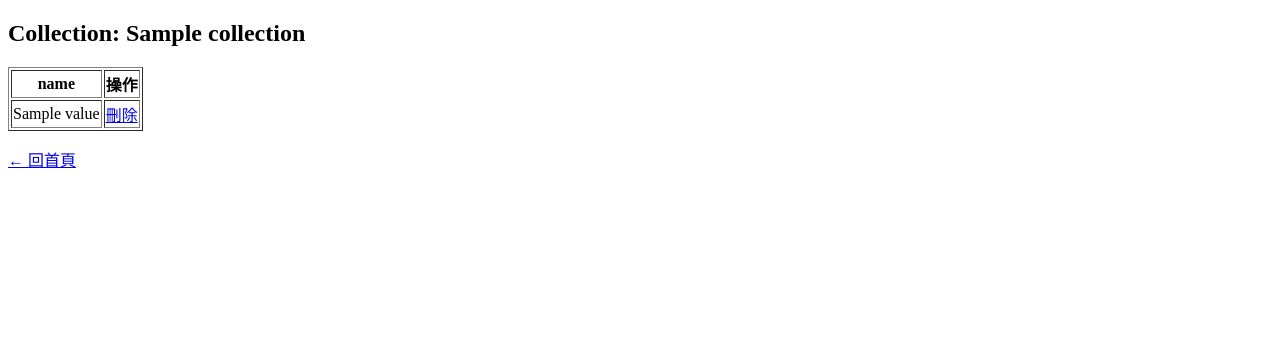
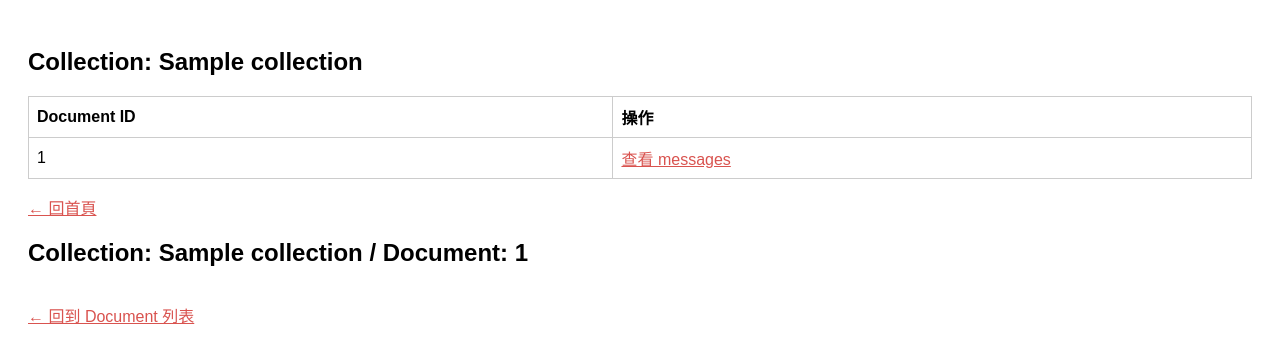
Before and after one commit to leistialove/move, a Flask app: template templates/firebase_view.html in a window 1280 px wide. Shown: the top 363 px of the page. Run offline with Flask 3, Linux system fonts and the light colour scheme; the template is opened without the code that fills it: most values are stand-ins (such as "Sample title", 1, 10 or a date in 2020); parts of the project's set-up code (start-up, migrations or seed data) failed here and were passed over.

Commit message:
Update firebase_view.html

```diff
--- a/templates/firebase_view.html
+++ b/templates/firebase_view.html
@@ -1,28 +1,28 @@
 <!DOCTYPE html>
-<html>
+<html lang="zh-Hant">
 <head>
-    <title>查看 {{ collection }} 資料</title>
+  <meta charset="UTF-8">
+  <title>Documents in {{ collection }}</title>
+  <style>
+    body { font-family: sans-serif; padding: 20px; }
+    table { border-collapse: collapse; width: 100%; }
+    th, td { border: 1px solid #ccc; padding: 8px; text-align: left; }
+    a { color: #007bff; }
+  </style>
 </head>
 <body>
   <h2>Collection: {{ collection }}</h2>
-    <table border="1">
+  <table>
     <thead>
-            <tr>
-                {% if documents %}
-                    {% for key in documents[0].keys() %}
-                        <th>{{ key }}</th>
-                    {% endfor %}
-                    <th>操作</th>
-                {% endif %}
-            </tr>
+      <tr><th>Document ID</th><th>操作</th></tr>
     </thead>
     <tbody>
-            {% for doc in documents %}
+      {% for rec in records %}
         <tr>
-                    {% for value in doc.values() %}
-                        <td>{{ value }}</td>
-                    {% endfor %}
-                    <td><a href="{{ url_for('delete_document', collection=collection, doc_id=doc['id']) }}">刪除</a></td>
+          <td>{{ rec.id }}</td>
+          <td>
+            <a href="{{ url_for('view_messages', collection=collection, doc_id=rec.id) }}">查看 messages</a>
+          </td>
         </tr>
       {% endfor %}
     </tbody>
@@ -30,3 +30,46 @@
   <p><a href="{{ url_for('firebase_home') }}">← 回首頁</a></p>
 </body>
 </html>
+
+<!-- templates/firebase_messages.html -->
+<!DOCTYPE html>
+<html lang="zh-Hant">
+<head>
+  <meta charset="UTF-8">
+  <title>Messages in {{ collection }}/{{ doc_id }}</title>
+  <style>
+    body { font-family: sans-serif; padding: 20px; }
+    table { border-collapse: collapse; width: 100%; }
+    th, td { border: 1px solid #ccc; padding: 8px; }
+    a { color: #d9534f; }
+  </style>
+</head>
+<body>
+  <h2>Collection: {{ collection }} / Document: {{ doc_id }}</h2>
+  <table>
+    <thead>
+      <tr>
+        {% if messages %}
+          {% for key in messages[0].keys() %}
+            <th>{{ key }}</th>
+          {% endfor %}
+          <th>刪除</th>
+        {% endif %}
+      </tr>
+    </thead>
+    <tbody>
+      {% for msg in messages %}
+        <tr>
+          {% for value in msg.values() %}
+            <td>{{ value }}</td>
+          {% endfor %}
+          <td>
+            <a href="{{ url_for('delete_subdoc', collection=collection, doc_id=doc_id, subcol='messages', subdoc=msg['id']) }}">刪除</a>
+          </td>
+        </tr>
+      {% endfor %}
+    </tbody>
+  </table>
+  <p><a href="{{ url_for('view_collection', collection=collection) }}">← 回到 Document 列表</a></p>
+</body>
+</html>
```
Lines whose indentation alone changed are shown as unchanged.
